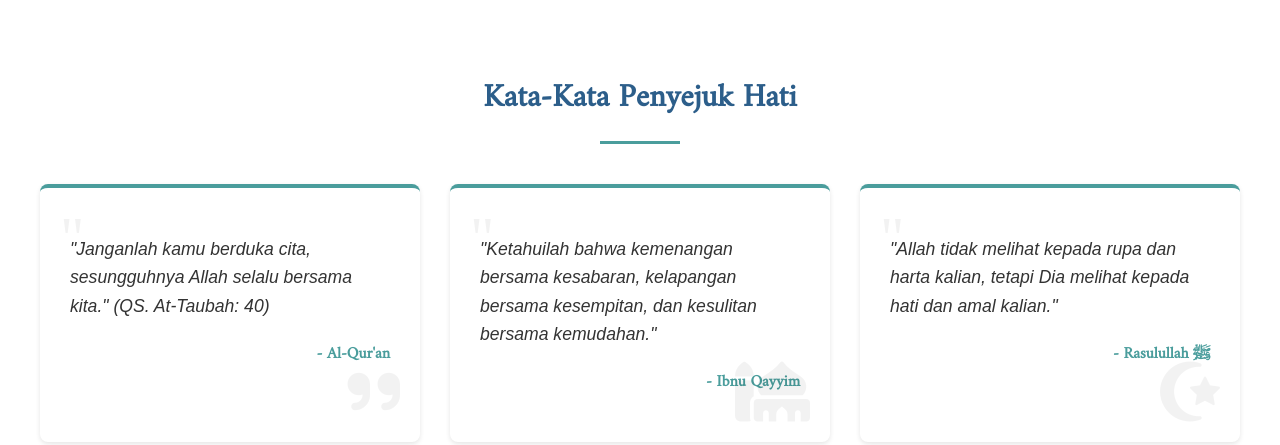
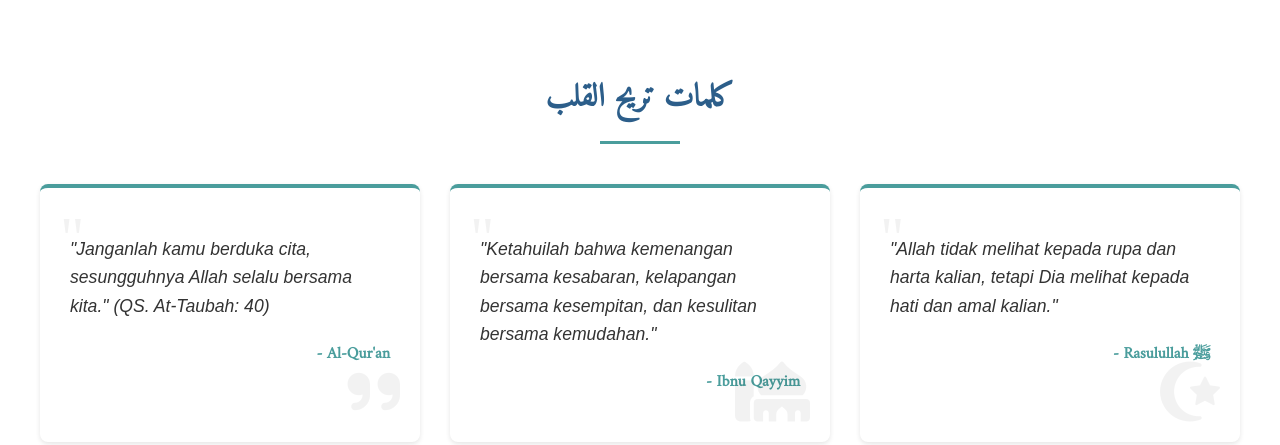
Before and after one commit to Val-hale/Syabbab_ba, a plain HTML site: page index.html in a window 1280 px wide. Shown: the part 502-947 px from the top of the page. Drawn offline with Linux system fonts and the light colour scheme.

Commit message:
Update index.html

```diff
--- a/index.html
+++ b/index.html
@@ -485,7 +485,7 @@
 
     <!-- Motivasi Section -->
     <div class="motivasi-container">
-        <h2 class="section-title">Kata-Kata Penyejuk Hati</h2>
+        <h2 class="section-title">كلمات تريح القلب</h2>
         <div class="quotes-grid">
             <!-- Quote 1 -->
             <div class="quote-card">
```
